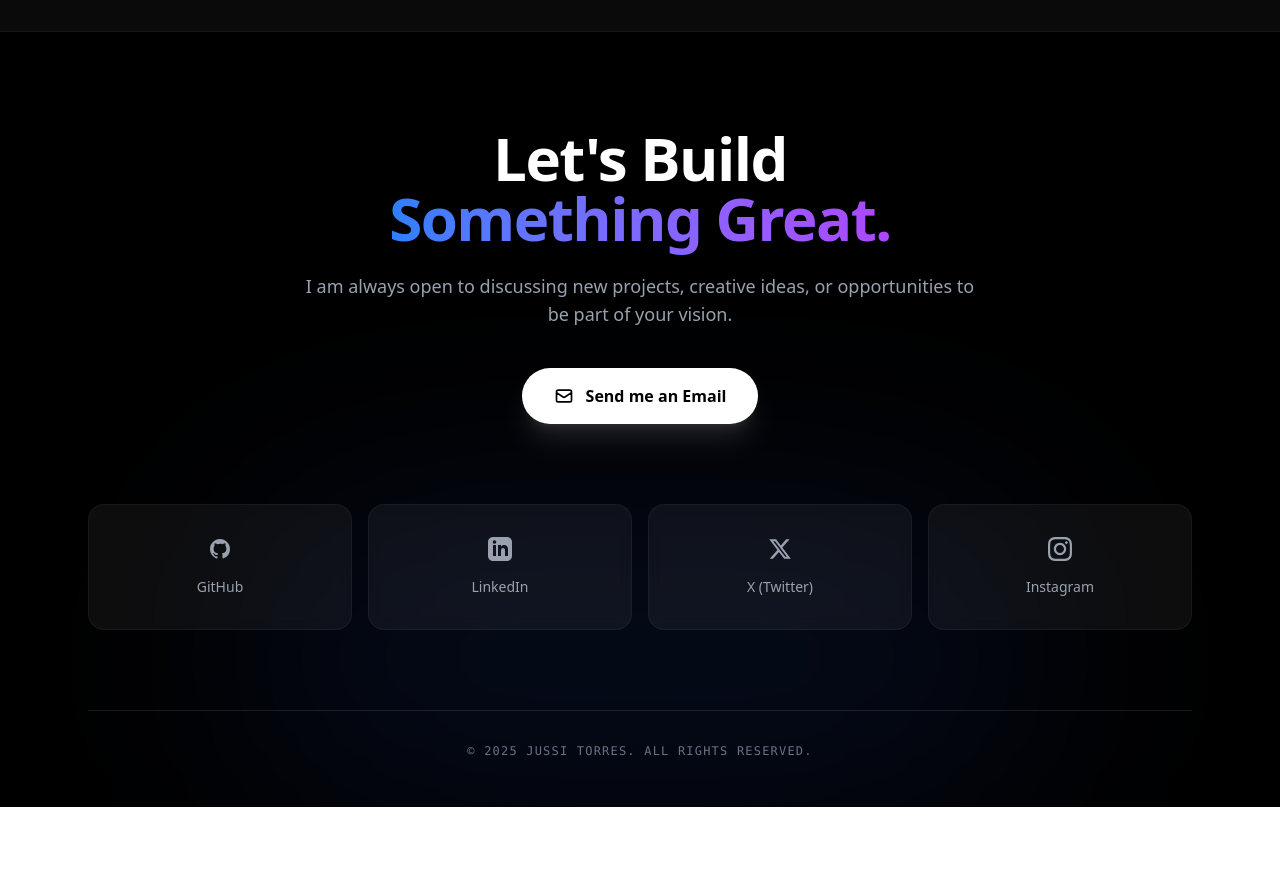
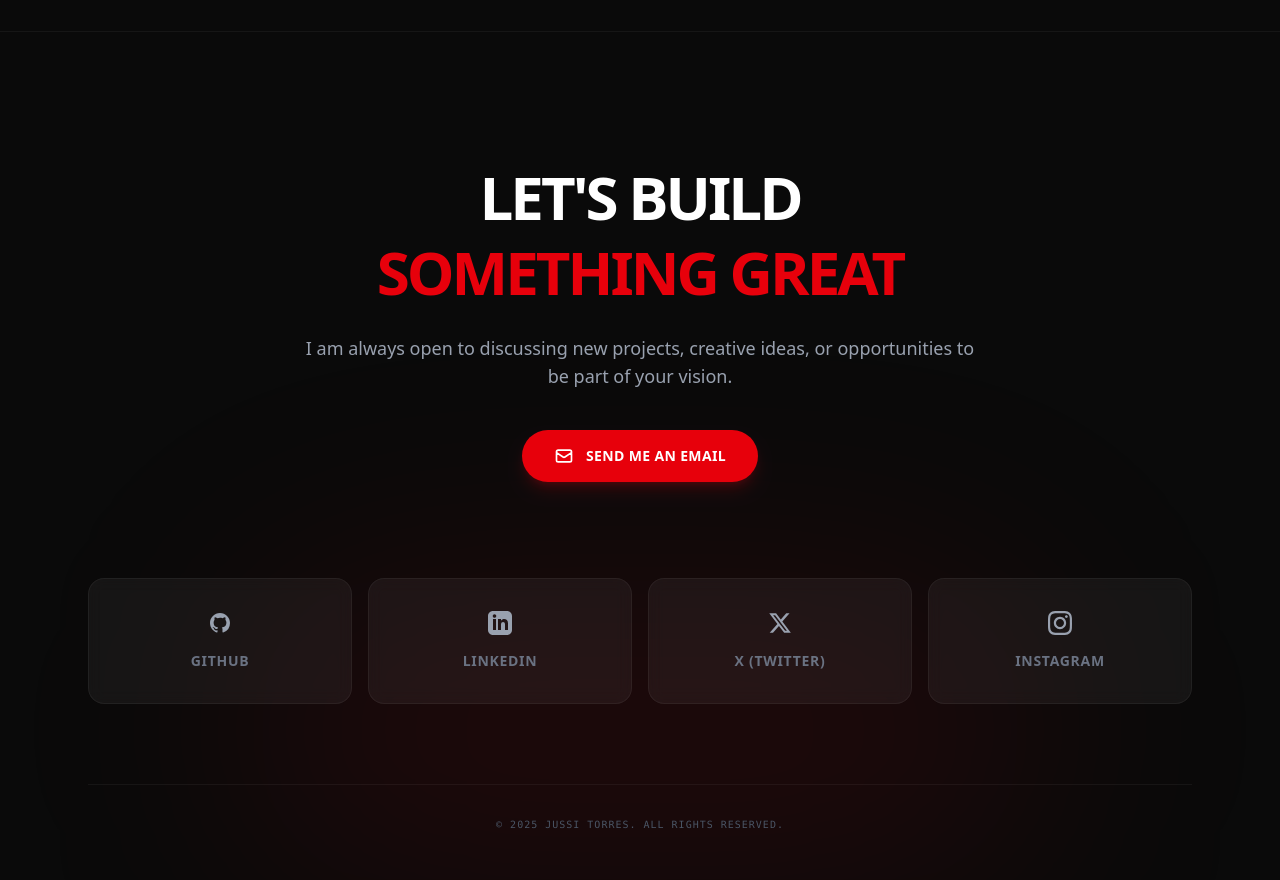
Before and after one commit to JussiTorres/jussi-portfolio, a Next.js app: page / in a window 1280 px wide. Shown: the part 3160-4040 px from the top of the page. Before the commit the page ends 3967 px from the top, so only its background shows below. Built offline with nearby package versions, Linux system fonts and the light colour scheme.

Commit message:
style: Finalize Contact section with Terminal Red theme and unified typography

```diff
--- a/src/app/components/Contact.jsx
+++ b/src/app/components/Contact.jsx
@@ -4,6 +4,7 @@ import { motion } from "framer-motion";
 export default function Contact() {
   const currentYear = new Date().getFullYear();
 
+  // Unificamos TODOS los enlaces para que reaccionen en ROJO (Terminal Red Theme)
   const socialLinks = [
     {
       name: "GitHub",
@@ -11,7 +12,6 @@ export default function Contact() {
       icon: (
         <svg className="w-6 h-6" fill="currentColor" viewBox="0 0 24 24"><path fillRule="evenodd" d="M12 2C6.477 2 2 6.484 2 12.017c0 4.425 2.865 8.18 6.839 9.504.5.092.682-.217.682-.483 0-.237-.008-.868-.013-1.703-2.782.605-3.369-1.343-3.369-1.343-.454-1.158-1.11-1.466-1.11-1.466-.908-.62.069-.608.069-.608 1.003.07 1.531 1.032 1.531 1.032.892 1.53 2.341 1.088 2.91.832.092-.647.35-1.088.636-1.338-2.22-.253-4.555-1.113-4.555-4.951 0-1.093.39-1.988 1.029-2.688-.103-.253-.446-1.272.098-2.65 0 0 .84-.27 2.75 1.026A9.564 9.564 0 0112 6.844c.85.004 1.705.115 2.504.337 1.909-1.296 2.747-1.027 2.747-1.027.546 1.379.202 2.398.1 2.651.64.7 1.028 1.595 1.028 2.688 0 3.848-2.339 4.695-4.566 4.943.359.309.678.92.678 1.855 0 1.338-.012 2.419-.012 2.747 0 .268.18.58.688.482A10.019 10.019 0 0022 12.017C22 6.484 17.522 2 12 2z" clipRule="evenodd" /></svg>
       ),
-      color: "hover:border-gray-500 hover:text-gray-400 hover:bg-gray-900/50",
     },
     {
       name: "LinkedIn",
@@ -19,7 +19,6 @@ export default function Contact() {
       icon: (
         <svg className="w-6 h-6" fill="currentColor" viewBox="0 0 24 24"><path d="M19 0h-14c-2.761 0-5 2.239-5 5v14c0 2.761 2.239 5 5 5h14c2.762 0 5-2.239 5-5v-14c0-2.761-2.238-5-5-5zm-11 19h-3v-11h3v11zm-1.5-12.268c-.966 0-1.75-.79-1.75-1.764s.784-1.764 1.75-1.764 1.75.79 1.75 1.764-.783 1.764-1.75 1.764zm13.5 12.268h-3v-5.604c0-3.368-4-3.113-4 0v5.604h-3v-11h3v1.765c1.396-2.586 7-2.777 7 2.476v6.759z"/></svg>
       ),
-      color: "hover:border-blue-500 hover:text-blue-400 hover:bg-blue-900/20",
     },
     {
       name: "X (Twitter)",
@@ -27,7 +26,6 @@ export default function Contact() {
       icon: (
         <svg className="w-6 h-6" fill="currentColor" viewBox="0 0 24 24"><path d="M18.244 2.25h3.308l-7.227 8.26 8.502 11.24H16.17l-5.214-6.817L4.99 21.75H1.68l7.73-8.835L1.254 2.25H8.08l4.713 6.231zm-1.161 17.52h1.833L7.084 4.126H5.117z"/></svg>
       ),
-      color: "hover:border-white hover:text-white hover:bg-white/10",
     },
     {
       name: "Instagram",
@@ -35,15 +33,14 @@ export default function Contact() {
       icon: (
         <svg className="w-6 h-6" fill="currentColor" viewBox="0 0 24 24"><path d="M12 2.163c3.204 0 3.584.012 4.85.07 3.252.148 4.771 1.691 4.919 4.919.058 1.265.069 1.645.069 4.849 0 3.205-.012 3.584-.069 4.849-.149 3.225-1.664 4.771-4.919 4.919-1.266.058-1.644.07-4.85.07-3.204 0-3.584-.012-4.849-.07-3.26-.149-4.771-1.699-4.919-4.92-.058-1.265-.07-1.644-.07-4.849 0-3.204.013-3.583.07-4.849.149-3.227 1.664-4.771 4.919-4.919 1.266-.057 1.645-.069 4.849-.069zm0-2.163c-3.259 0-3.667.014-4.947.072-4.358.2-6.78 2.618-6.98 6.98-.059 1.281-.073 1.689-.073 4.948 0 3.259.014 3.668.072 4.948.2 4.358 2.618 6.78 6.98 6.98 1.281.058 1.689.072 4.948.072 3.259 0 3.668-.014 4.948-.072 4.354-.2 6.782-2.618 6.979-6.98.059-1.28.073-1.689.073-4.948 0-3.259-.014-3.667-.072-4.947-.196-4.354-2.617-6.78-6.979-6.98-1.281-.059-1.69-.073-4.949-.073zm0 5.838c-3.403 0-6.162 2.759-6.162 6.162s2.759 6.163 6.162 6.163 6.162-2.759 6.162-6.163c0-3.403-2.759-6.162-6.162-6.162zm0 10.162c-2.209 0-4-1.79-4-4 0-2.209 1.791-4 4-4s4 1.791 4 4c0 2.21-1.791 4-4 4zm6.406-11.845c-.796 0-1.441.645-1.441 1.44s.645 1.44 1.441 1.44c.795 0 1.439-.645 1.439-1.44s-.644-1.44-1.439-1.44z"/></svg>
       ),
-      color: "hover:border-red-500 hover:text-red-400 hover:bg-red-900/20",
     },
   ];
 
   return (
-    <footer id="contact" className="relative bg-black pt-24 pb-12 overflow-hidden border-t border-gray-900">
+    <footer id="contact" className="relative bg-neutral-950 pt-32 pb-12 overflow-hidden border-t border-white/5">
 
-      {/* Footer Glow */}
-      <div className="absolute bottom-0 left-1/2 -translate-x-1/2 w-[800px] h-[300px] bg-blue-900/20 rounded-full blur-[120px] pointer-events-none" />
+      {/* Footer Glow - RED */}
+      <div className="absolute bottom-0 left-1/2 -translate-x-1/2 w-[800px] h-[300px] bg-red-600/10 rounded-full blur-[120px] pointer-events-none" />
 
       <div className="max-w-6xl mx-auto px-6 relative z-10">
 
@@ -52,28 +49,30 @@ export default function Contact() {
           initial={{ opacity: 0, y: 30 }}
           whileInView={{ opacity: 1, y: 0 }}
           viewport={{ once: true }}
-          className="text-center mb-20"
+          className="text-center mb-24"
         >
-          <h2 className="text-4xl md:text-6xl font-black text-white mb-6 tracking-tight">
-            Let's Build <br/>
-            <span className="text-transparent bg-clip-text bg-gradient-to-r from-blue-500 to-purple-500">
-              Something Great.
+          {/* Typography match: font-black uppercase tracking-tighter */}
+          <h2 className="text-4xl md:text-6xl font-black text-white mb-6 uppercase tracking-tighter leading-tight">
+            LET'S BUILD <br/>
+            <span className="text-red-600">
+              SOMETHING GREAT
             </span>
           </h2>
-          <p className="text-gray-400 text-lg max-w-2xl mx-auto mb-10">
+          <p className="text-gray-400 text-lg max-w-2xl mx-auto mb-10 font-medium">
             I am always open to discussing new projects, creative ideas, or opportunities to be part of your vision.
           </p>
 
+          {/* Button match: Red Solid Theme */}
           <a
             href="mailto:contact@jussitorres.com"
-            className="inline-flex items-center gap-3 px-8 py-4 bg-white text-black font-bold rounded-full hover:bg-blue-50 transition-all hover:scale-105 active:scale-95 shadow-xl shadow-white/10"
+            className="inline-flex items-center gap-3 px-8 py-4 bg-red-600 text-white font-bold rounded-full hover:bg-red-500 transition-all hover:scale-105 active:scale-95 shadow-lg shadow-red-600/20 tracking-wide uppercase text-sm"
           >
             <svg className="w-5 h-5" fill="none" stroke="currentColor" viewBox="0 0 24 24"><path strokeLinecap="round" strokeLinejoin="round" strokeWidth="2" d="M3 8l7.89 5.26a2 2 0 002.22 0L21 8M5 19h14a2 2 0 002-2V7a2 2 0 00-2-2H5a2 2 0 00-2 2v10a2 2 0 002 2z"></path></svg>
             Send me an Email
           </a>
         </motion.div>
 
-        {/* Social Grid */}
+        {/* Social Grid - All Red Theme */}
         <div className="grid grid-cols-2 md:grid-cols-4 gap-4 mb-20">
           {socialLinks.map((link, index) => (
             <motion.a
@@ -85,12 +84,12 @@ export default function Contact() {
               whileInView={{ opacity: 1, y: 0 }}
               viewport={{ once: true }}
               transition={{ delay: index * 0.1 }}
-              className={`flex flex-col items-center justify-center p-8 rounded-2xl border border-white/5 bg-white/5 backdrop-blur-sm transition-all duration-300 group ${link.color}`}
+              className="flex flex-col items-center justify-center p-8 rounded-2xl border border-white/5 bg-white/5 backdrop-blur-sm transition-all duration-300 group hover:border-red-600 hover:bg-red-900/10 cursor-pointer"
             >
-              <div className="mb-4 text-gray-400 group-hover:text-inherit transition-colors transform group-hover:scale-110 duration-300">
+              <div className="mb-4 text-gray-400 group-hover:text-red-500 transition-colors transform group-hover:scale-110 duration-300">
                 {link.icon}
               </div>
-              <span className="text-sm font-medium text-gray-400 group-hover:text-white">
+              <span className="text-sm font-bold text-gray-500 group-hover:text-white uppercase tracking-wider">
                 {link.name}
               </span>
             </motion.a>
@@ -98,7 +97,7 @@ export default function Contact() {
         </div>
 
         {/* Footer Bottom */}
-        <div className="flex flex-col md:flex-row justify-center items-center pt-8 border-t border-white/10 text-xs text-gray-500 font-mono uppercase tracking-widest text-center">
+        <div className="flex flex-col md:flex-row justify-center items-center pt-8 border-t border-white/5 text-[10px] text-gray-600 font-mono uppercase tracking-widest text-center">
           <p>© {currentYear} Jussi Torres. All rights reserved.</p>
         </div>
 
```
